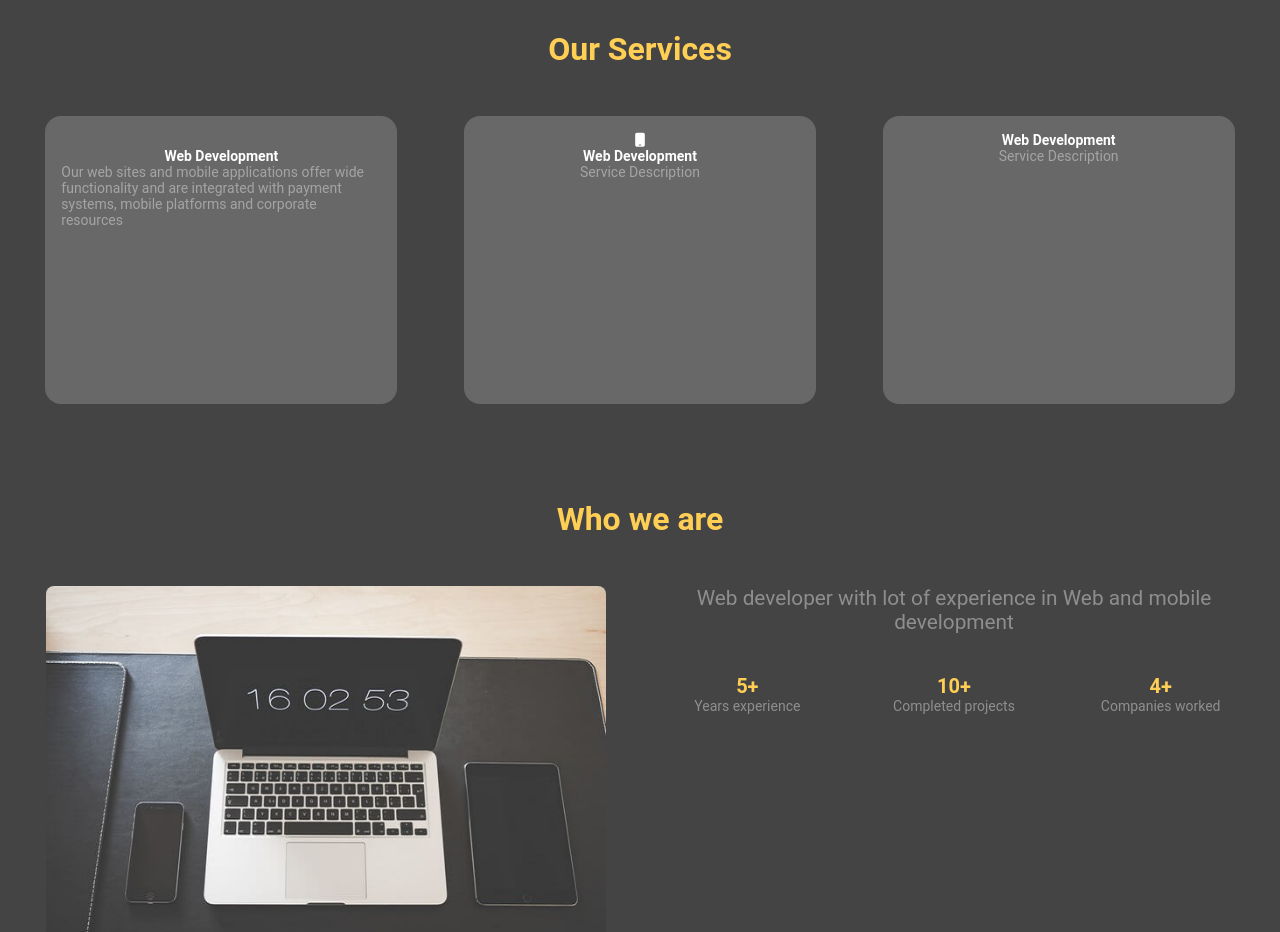
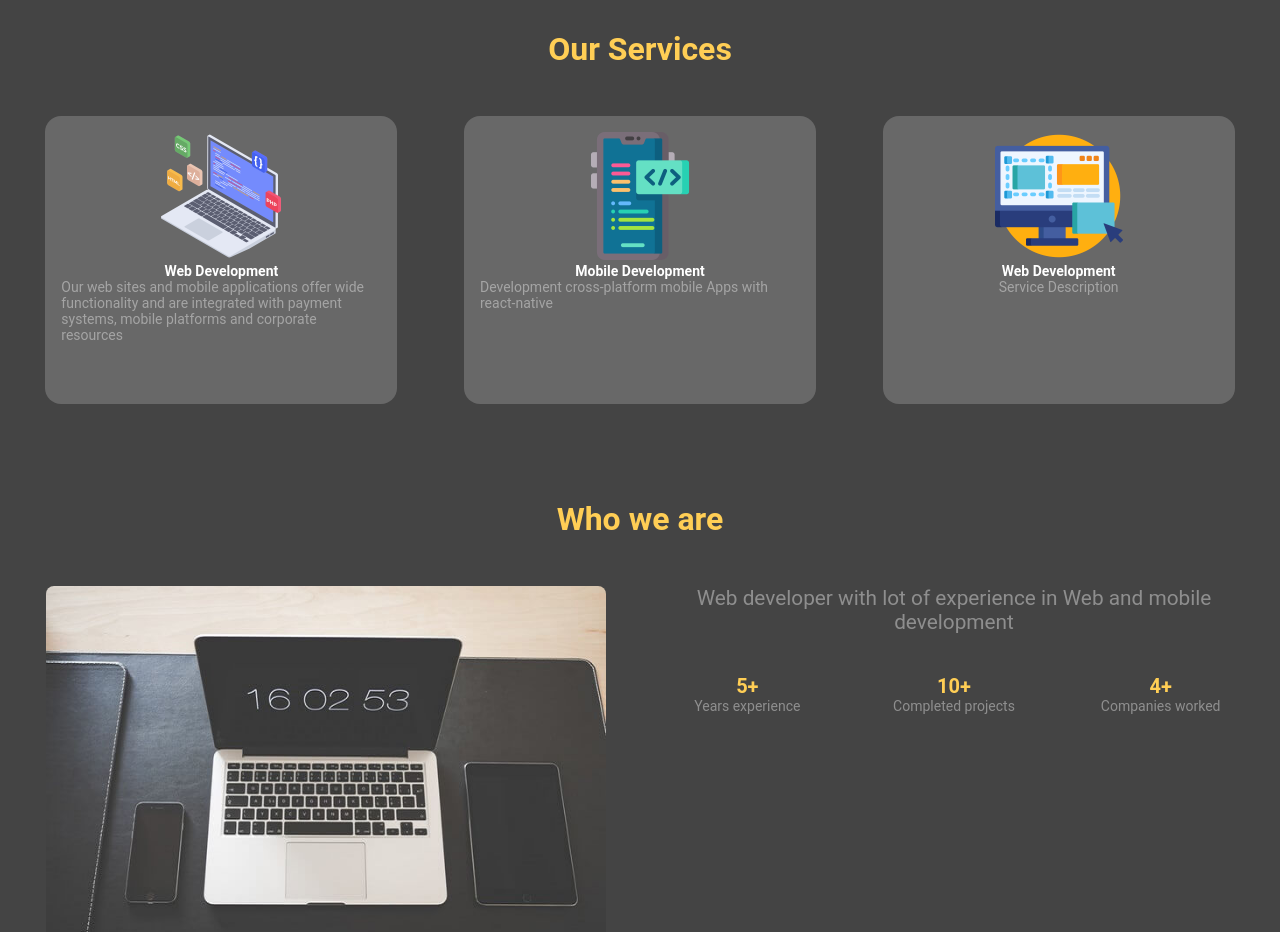
Before and after one commit to Brassco/nako-web-agency, a plain HTML site: page index.html in a window 1280 px wide. Shown: the part 786-1718 px from the top of the page. Drawn offline with nearby package versions, Linux system fonts and the light colour scheme.

Commit message:
small updates

```diff
--- a/css/style.css
+++ b/css/style.css
@@ -377,6 +377,15 @@ body {
   color: #fff;
 }
 
+.service_icon {
+  width: 3rem;
+  /* height: 30px; */
+}
+
+.service__img {
+  width: 3rem;
+}
+
 /*======== ABOUT ========*/
 .about__container {
   grid-template-columns: repeat(1, 1fr);
@@ -656,6 +665,10 @@ i {
   .about__img {
     width: 30rem;
   }
+
+  .service__img {
+    width: 7rem;
+  }
 }
 
 /* MEDIUM SCREENS */
@@ -680,6 +693,10 @@ i {
   .service_item {
     width: 14rem;
     height: 12rem;
+  }
+
+  .service__img {
+    width: 4rem;
   }
 
   .about_grid {
@@ -725,6 +742,10 @@ i {
   .about__img {
     width: 30rem;
   }
+
+  .service__img {
+    width: 8rem;
+  }
 }
 
 /* EXTRA LARGE SCREENS */
--- a/index.html
+++ b/index.html
@@ -94,12 +94,11 @@
           <div class="centered_item">
             <div class="service_item">
               <div class="services_item_icon">
-                <svg xmlns="http://www.w3.org/2000/svg" viewBox="0 0 24 24">
-                  <path
-                    fill="#000000"
-                    d="M12.89,3L14.85,3.4L11.11,21L9.15,20.6L12.89,3M19.59,12L16,8.41V5.58L22.42,12L16,18.41V15.58L19.59,12M1.58,12L8,5.58V8.41L4.41,12L8,15.58V18.41L1.58,12Z"
-                  />
-                </svg>
+                <img
+                  src="img/web-development.png"
+                  alt=""
+                  class="service__img"
+                />
               </div>
               <div class="service_title">
                 <h4>Web Development</h4>
@@ -118,13 +117,20 @@
           <div class="centered_item">
             <div class="service_item">
               <div class="services_item_icon">
-                <i class="fa-solid fa-mobile"></i>
+                <img
+                  src="img/mobile-development.png"
+                  alt=""
+                  class="service__img"
+                />
               </div>
               <div class="service_title">
-                <h4>Web Development</h4>
+                <h4>Mobile Development</h4>
               </div>
               <div class="service_item_description">
-                <span>Service Description</span>
+                <span
+                  >Development cross-platform mobile Apps with
+                  react-native</span
+                >
               </div>
             </div>
           </div>
@@ -133,7 +139,7 @@
           <div class="centered_item">
             <div class="service_item">
               <div class="services_item_icon">
-                <i class="icon"></i>
+                <img src="img/ux.png" alt="" class="service__img" />
               </div>
               <div class="service_title">
                 <h4>Web Development</h4>
```
Also changed, not shown: img/coding.png (added), img/mobile-development.png (added), img/ux.png (added), img/web-design.png (added), img/web-development.png (added).
